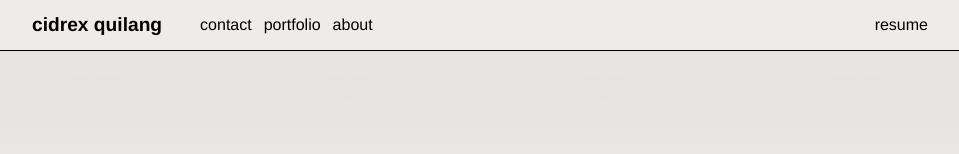
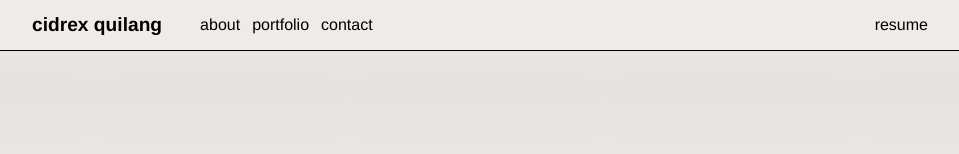
Before and after one commit to hoycid/my-portfolio, a React (Create React App) app: page / in a window 1280 px wide. Shown: the top 154 px of the page, without its empty margins (160-1119 px from the left). Built offline with nearby package versions, Linux system fonts and the light colour scheme; the HTML template or start-up script is replaced by a standard one.

Commit message:
removed unnecessary reversal of iteration

```diff
--- a/src/components/Footer/Footer.js
+++ b/src/components/Footer/Footer.js
@@ -13,7 +13,6 @@ const Footer = props => {
       <div className={classes.nav}>
         <div className={classes.links}>
           {Object.entries(refs)
-            .reverse()
             .map(([name, ref], key) => (
               <button
                 className={classes.link}
--- a/src/components/Navbar/Navigation.js
+++ b/src/components/Navbar/Navigation.js
@@ -35,7 +35,6 @@ const Navigation = props => {
       </div>
       <div className={classes.menu}>
         {Object.entries(refs)
-          .reverse()
           .map(([name, ref], key) => (
             <button
               className={classes.link}
@@ -71,7 +70,6 @@ const Navigation = props => {
           }
         >
           {Object.entries(refs)
-            .reverse()
             .map(([name, ref], key) => (
               <button
                 className={classes.link}
```
